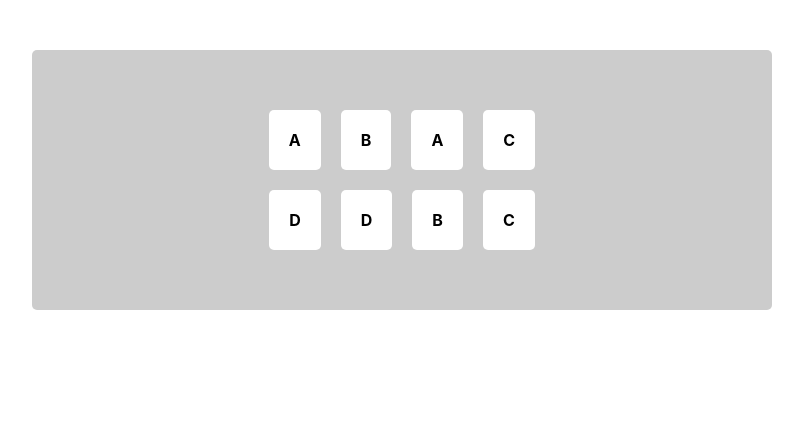
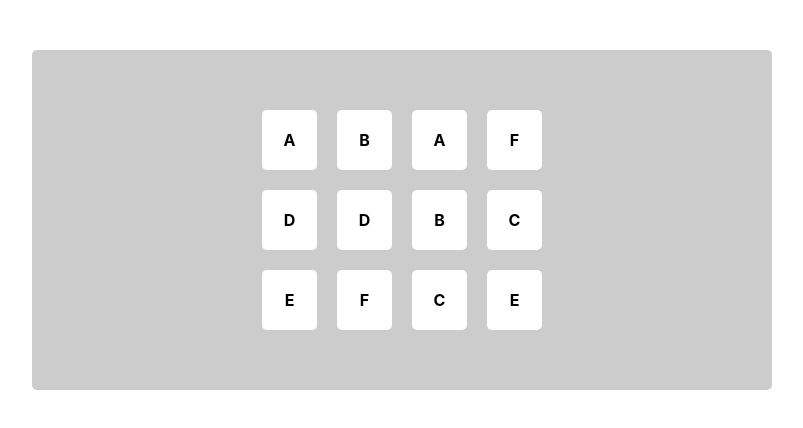
Before and after one commit to JulyFerraris/memotest, a React (Create React App) app: page / in a window 1280 px wide. Shown: the top 428 px of the page, without its empty margins (238-1041 px from the left). Built offline with nearby package versions, Linux system fonts and the light colour scheme.

Commit message:
se agrega función para que muestre label en onClick

```diff
--- a/src/components/ficha.css
+++ b/src/components/ficha.css
@@ -1,8 +1,10 @@
 .ficha {
+	background-color: white;
+	border-radius: 5px;
+	box-sizing: border-box;
+	display: inline-block;
+	font-weight: bold;
+	margin: 10px;
+	min-width: 55px;
 	padding: 20px;
-	display: inline-block;
-	margin: 10px;
-	border-radius: 5px;
-	background-color: white;
-	font-weight: bold;
 }
--- a/src/components/ficha.js
+++ b/src/components/ficha.js
@@ -3,9 +3,41 @@ import './ficha.css'
 
 
 
-const Ficha = (props) => {
-	return <div className="ficha">{props.label}</div>
+/*const Ficha = (props) => {
+
+	_cardClicked() {
+    	alert(this.props.label);
+  	}
+
+  	render(){
+		return <div className="ficha" onClick={this._cardClicked.bind(this)} >{ this.props.label}</div>
+	}
+}*/
+
+
+
+class Ficha extends React.Component {
+
+   constructor(props) {
+    	super(props);
+    	this._cardClicked = this._cardClicked.bind(this);
+    	//this.state = {cardHide: true}
+  	}
+
+
+  	_cardClicked() {
+    	alert(this.props.cardLabel)
+    	//this.setState({cardHide: false})
+  	}
+
+
+
+  	render(){
+  		/*if(this.state.cardHide === true) {
+  			return <div onClick={this._cardClicked} className="ficha"> ? </div>
+  		}*/
+		return <div onClick={this._cardClicked} className="ficha" cardVisibility={this.props.cardVisibility} > {this.props.cardLabel} </div>
+	}
 }
 
-
 export default Ficha
--- a/src/components/tablero.js
+++ b/src/components/tablero.js
@@ -11,19 +11,20 @@ class Tablero extends React.Component {
 	constructor(props) {
     	super(props);
     	this.state = {
-      	tablero: [['A','B','A','C'],['D','D','B','C']],
+      	tablero: [['A','B','A','F'],['D','D','B','C'],['E','F','C','E']],
+      	paresEncontrados: [['D','D'],['A','A']]
     	};
   	}
 
 	render(){
 		return <div className="tablero">
 			{
-				this.state.tablero.map(function(row, index) {
+				this.state.tablero.map(function(row, x) {
   					return (
-  						<div className="tablero-row" key={index}>
+  						<div className="tablero-row" key={x}>
 		  					{
-		  						row.map(function(card, index) {
-		    						return <Ficha label={card} key={index}/>;
+		  						row.map(function(card, y, visibility) {
+		    						return <Ficha cardLabel={card} Key={y} cardVisibility={visibility} />;
 		  						})
 		  					}
 	  					</div>
```
